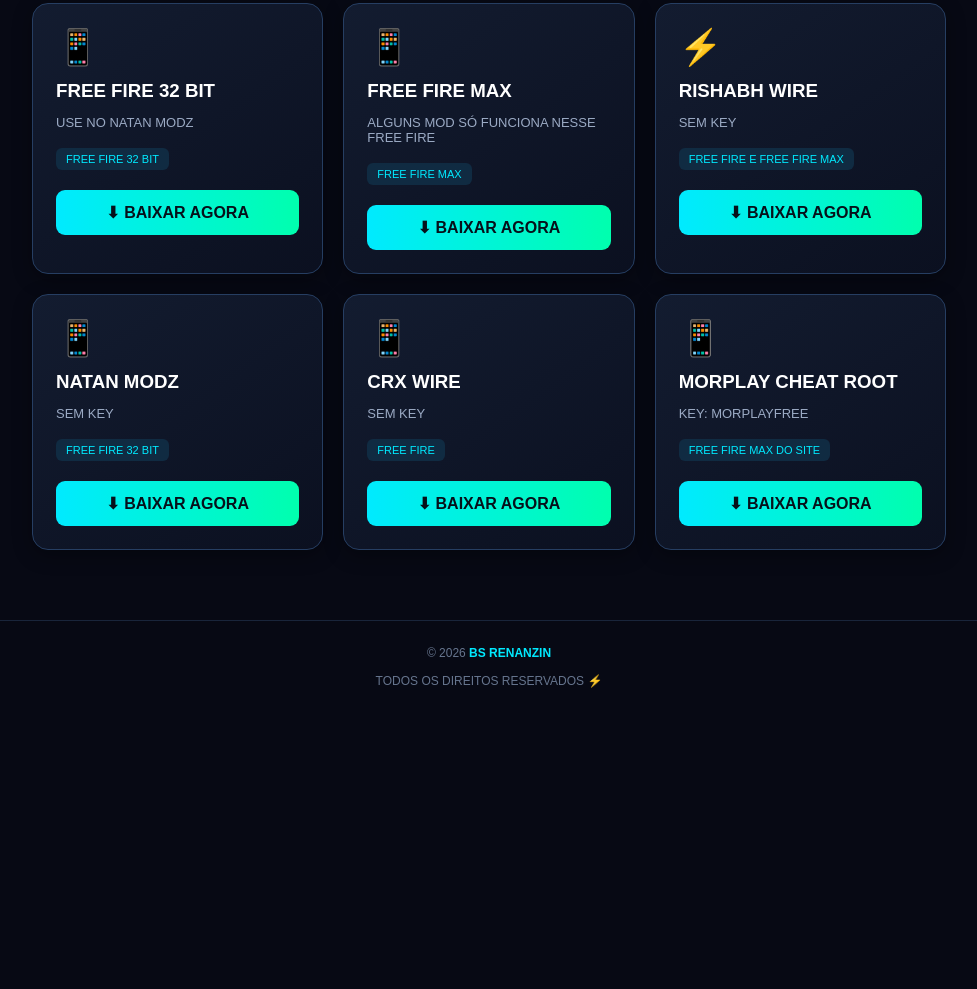
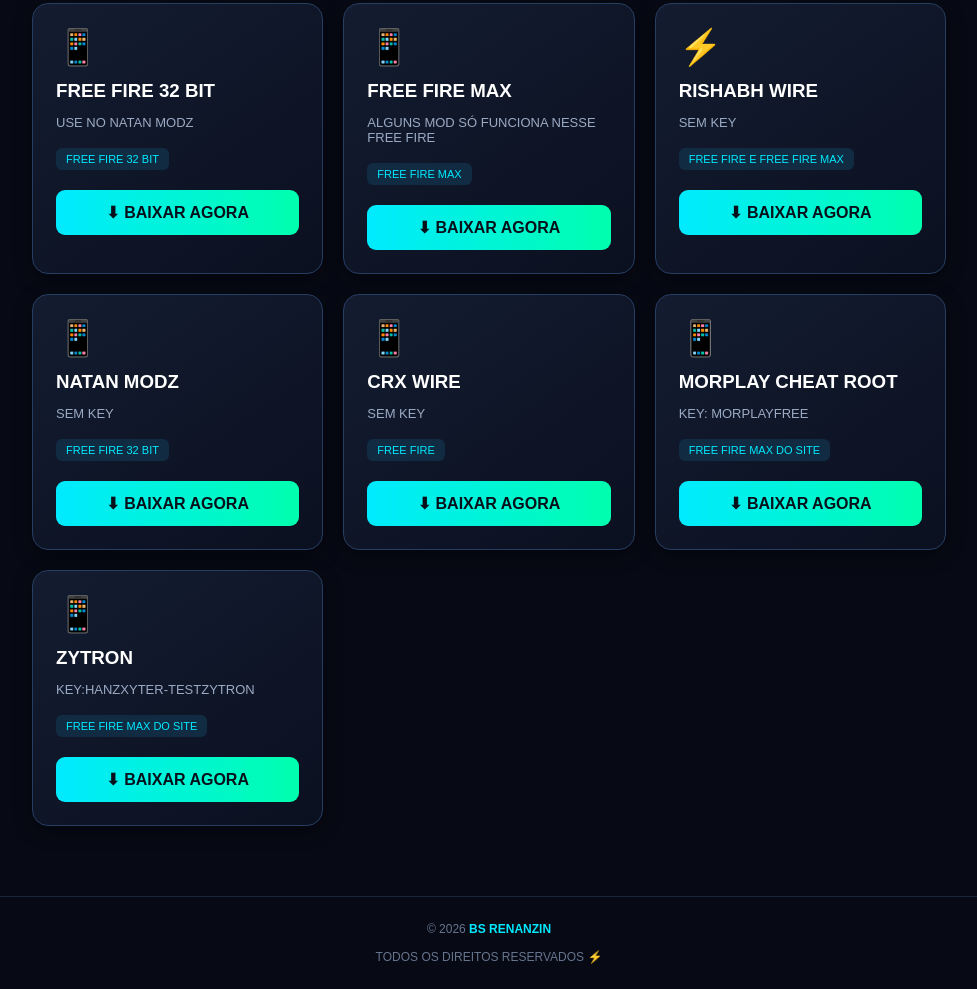
Before and after one commit to Tejsiww918/BS-RENANZIN, a plain HTML site: page index.html in a window 1280 px wide. Shown: the part 400-1389 px from the top of the page, without its empty margins (151-1128 px from the left). Before the commit the page ends 1113 px from the top, so only its background shows below. Drawn offline with Linux system fonts and the light colour scheme.

Commit message:
Add Zytron card with download link and key

```diff
--- a/index.html
+++ b/index.html
@@ -268,6 +268,19 @@ footer strong {
   </a>
     </div>
 
+    <div class="card">
+  <div class="icon">📱</div>
+  <h3>ZYTRON </h3>
+  <p>KEY:HANZXYTER-TESTZYTRON</p>
+  <span class="tag">FREE FIRE MAX DO SITE</span>
+
+  <a class="btn"
+     href="https://www.mediafire.com/file/dzpjtbilgeie9du/Zytron-1.3_Fix.apk/file"
+     target="_blank">
+     ⬇ BAIXAR AGORA
+  </a>
+    </div>
+
 
   </div>
 
```
